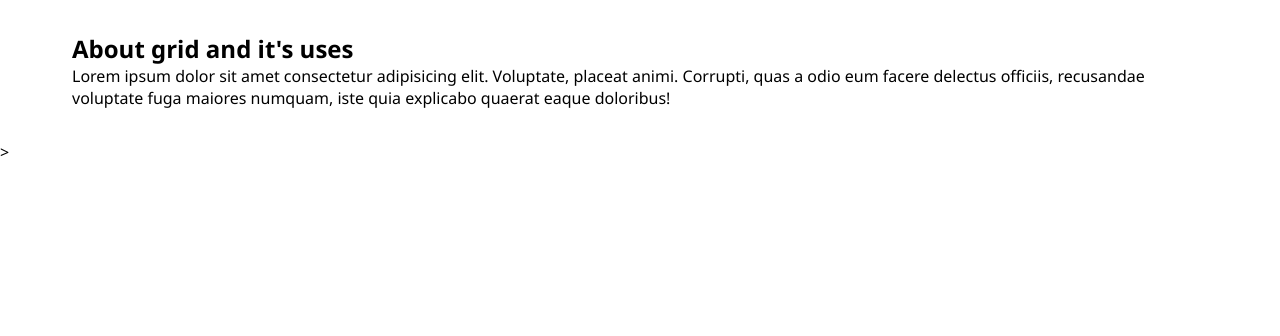
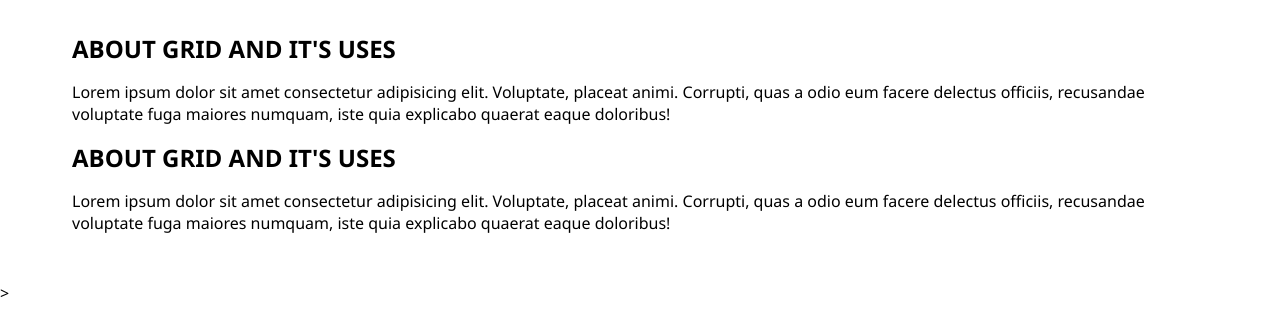
Before and after one commit to santosh000/learn-html-and-css, a plain HTML site: page index.html in a window 1280 px wide. Drawn offline with Linux system fonts and the light colour scheme.

Commit message:
adding css

```diff
--- a/index.html
+++ b/index.html
@@ -13,7 +13,11 @@
                <div>
                 <h1>About grid and it's uses</h1>
                 <p>Lorem ipsum dolor sit amet consectetur adipisicing elit. Voluptate, placeat animi. Corrupti, quas a odio eum facere delectus officiis, recusandae voluptate fuga maiores numquam, iste quia explicabo quaerat eaque doloribus!</p>
+                <h1>About grid and it's uses</h1>
+                <p>Lorem ipsum dolor sit amet consectetur adipisicing elit. Voluptate, placeat animi. Corrupti, quas a odio eum facere delectus officiis, recusandae voluptate fuga maiores numquam, iste quia explicabo quaerat eaque doloribus!</p>
                </div>
+
+
 
             </section>
         </div>
--- a/main.css
+++ b/main.css
@@ -1,6 +1,6 @@
 *{
+    box-sizing: border-box;
     margin: 0;
-    padding: 0;
 }
 body{
     font-family: 'Segoe UI', Tahoma, Geneva, Verdana, sans-serif;
@@ -11,4 +11,13 @@ body{
 }
 section{
     padding: 2em 2em;
+    display: flex;
+
+    justify-content: space-between;
 }
+section h1{
+    text-transform: uppercase;
+}
+section p{
+    padding: 1em 0;
+}
```
